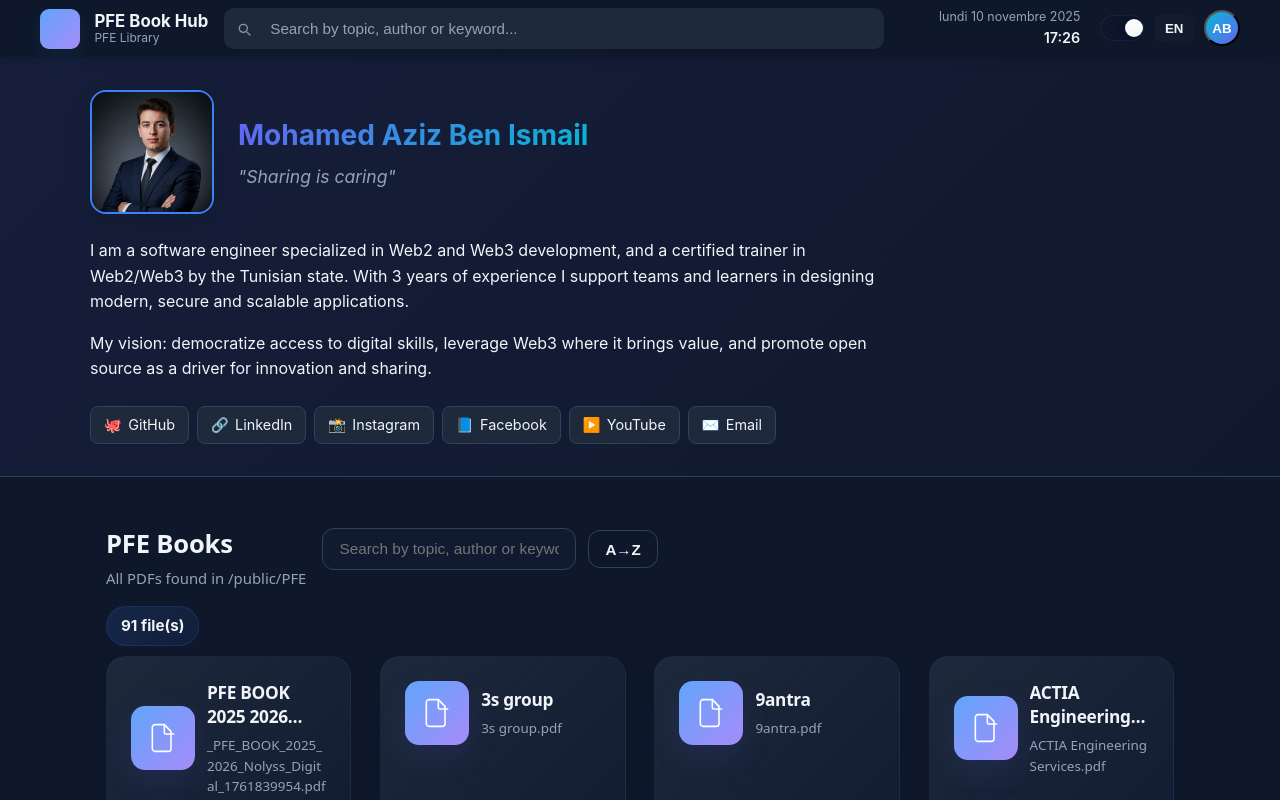
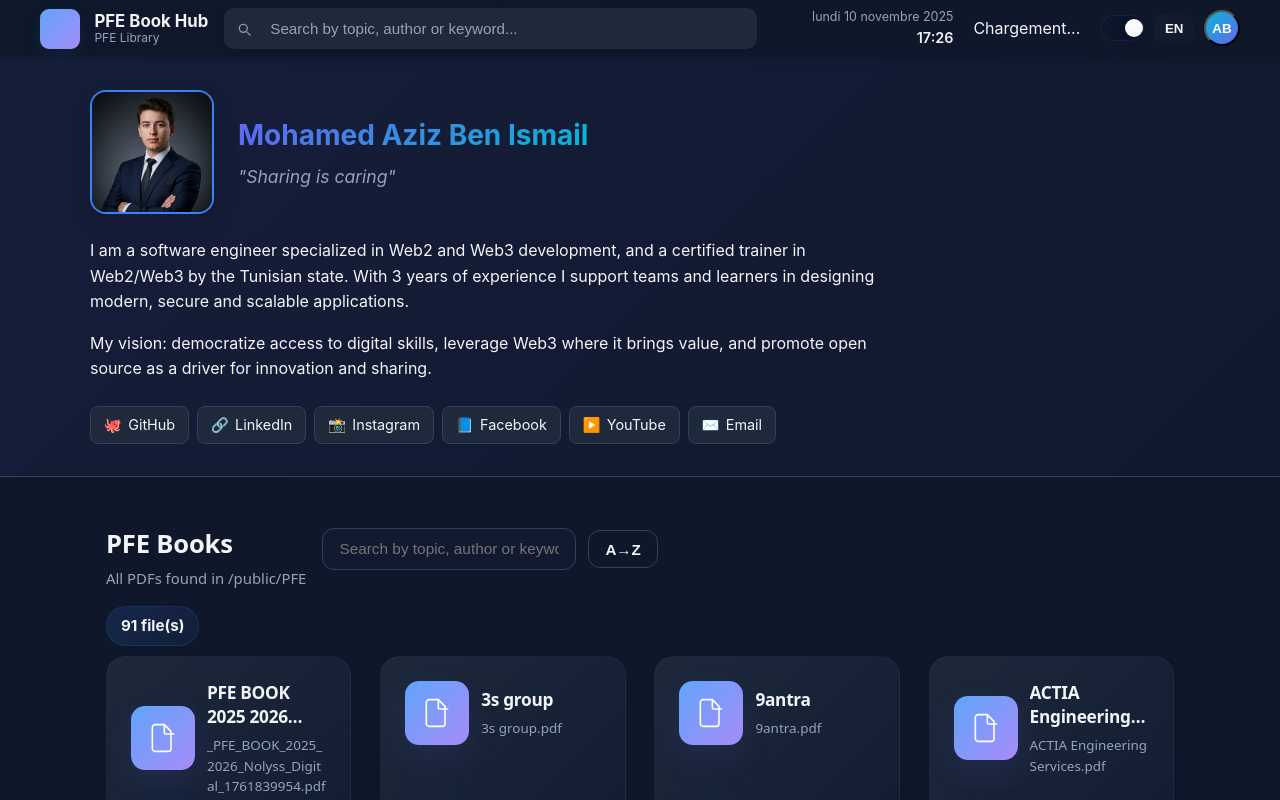
Before and after one commit to AzizBenIsmail/PFEBookHub, a React (Create React App) app: page /public/PFE in a window 1280 px wide. Shown: the top 800 px of the page. Built offline with nearby package versions, Linux system fonts and the light colour scheme; no server answers.

Commit message:
Revert "remove Weather"
This reverts commit 4207ee367fdadfb0a75b1fa56b750323c62f2b2a.

```diff
--- a/src/components/Navbar.jsx
+++ b/src/components/Navbar.jsx
@@ -1,4 +1,5 @@
 import React, { useState, useEffect, useRef } from 'react';
+import Weather from './Weather';
 import './Navbar.css';
 import { useTranslation } from 'react-i18next';
 
@@ -102,6 +103,9 @@ export default function Navbar({ theme, toggleTheme }) {
             <div className="ph-time">{formatTime(dateTime)}</div>
           </div>
 
+          <div className="ph-weather-wrap">
+            <Weather />
+          </div>
 
           <div className="ph-actions">
             <button className={`ph-theme-toggle ${theme === 'dark' ? 'is-dark' : 'is-light'}`} onClick={toggleTheme} aria-label="Basculer thème">
--- /dev/null
+++ b/src/components/Weather.jsx
@@ -0,0 +1,117 @@
+import React, { useState, useEffect, useCallback } from 'react';
+
+// Valeur par défaut hors du composant pour être stable entre rendus
+const DEFAULT_POSITION = { lat: 36.8065, lon: 10.1815 };
+
+export default function Weather() {
+  const [weather, setWeather] = useState(null);
+  const [loading, setLoading] = useState(true);
+  const [error, setError] = useState(null);
+
+  const API_KEY = process.env.REACT_APP_WEATHER_API_KEY || null;
+
+  // Position par défaut pour Tunis si la géolocalisation échoue
+
+  const fetchWeather = useCallback(async (position) => {
+    try {
+      setError(null);
+      setLoading(true);
+      const { lat, lon } = position;
+      if (!API_KEY) throw new Error('No API key provided for weather');
+
+      const response = await fetch(
+        `https://api.openweathermap.org/data/2.5/weather?lat=${lat}&lon=${lon}&units=metric&lang=fr&appid=${API_KEY}`
+      );
+      if (!response.ok) throw new Error('Erreur météo');
+      const data = await response.json();
+      setWeather({
+        temp: Math.round(data.main.temp),
+        description: data.weather[0].description,
+        icon: data.weather[0].icon
+      });
+    } catch (err) {
+      console.error('Erreur météo:', err);
+      setError(String(err?.message || err));
+      setWeather((w) => w || { temp: null, description: 'Indisponible', icon: '01d' });
+    } finally {
+      setLoading(false);
+    }
+  }, [API_KEY]);
+
+  useEffect(() => {
+    // If no API key is provided, show a development fallback or surface an error
+    if (!API_KEY) {
+      if (process.env.NODE_ENV === 'development') {
+        setWeather({ temp: 22, description: 'Dev - clé manquante', icon: '01d' });
+        setLoading(false);
+        return;
+      } else {
+        setError('No API key provided for weather');
+        setLoading(false);
+        return;
+      }
+    }
+    if (navigator.geolocation) {
+      navigator.geolocation.getCurrentPosition(
+        (position) => fetchWeather({ lat: position.coords.latitude, lon: position.coords.longitude }),
+        () => fetchWeather(DEFAULT_POSITION)
+      );
+    } else {
+  fetchWeather(DEFAULT_POSITION);
+    }
+
+    // Rafraîchir toutes les 30 minutes
+    const interval = setInterval(() => {
+      if (navigator.geolocation) {
+        navigator.geolocation.getCurrentPosition(
+          (position) => fetchWeather({ lat: position.coords.latitude, lon: position.coords.longitude }),
+          () => fetchWeather(DEFAULT_POSITION)
+        );
+      } else {
+        fetchWeather(DEFAULT_POSITION);
+      }
+    }, 30 * 60 * 1000);
+
+    return () => clearInterval(interval);
+  }, [fetchWeather, API_KEY]);
+
+  // Always render a small widget so navbar layout stays stable
+  if (loading) return <div className="ph-weather">Chargement...</div>;
+
+  const tempText = weather && typeof weather.temp === 'number' ? `${weather.temp}°C` : '—°C';
+  const desc = weather?.description || (error ? 'Erreur' : 'Indisponible');
+
+  return (
+    <div className="ph-weather" title={desc} aria-live="polite">
+      {weather?.icon ? (
+        <img
+          src={`https://openweathermap.org/img/wn/${weather.icon}.png`}
+          alt={desc}
+          width="30"
+          height="30"
+          onError={(e) => { e.currentTarget.style.display = 'none'; }}
+        />
+      ) : (
+        <span style={{display:'inline-block', width:30, height:30}} aria-hidden />
+      )}
+      <span style={{marginLeft:8}}>{tempText}</span>
+      {error && (
+        <button
+          onClick={() => {
+            setLoading(true);
+            setError(null);
+            // retry using default position
+            fetch(`https://api.openweathermap.org/data/2.5/weather?lat=${DEFAULT_POSITION.lat}&lon=${DEFAULT_POSITION.lon}&units=metric&lang=fr&appid=${API_KEY}`)
+              .then((r) => r.json())
+              .then((data) => setWeather({ temp: Math.round(data.main.temp), description: data.weather[0].description, icon: data.weather[0].icon }))
+              .catch((e) => setError(String(e?.message || e)))
+              .finally(() => setLoading(false));
+          }}
+          title="Réessayer la météo"
+          style={{marginLeft:8, background:'transparent', border:0, color:'var(--muted)', cursor:'pointer'}}
+          aria-label="Réessayer la météo"
+        >↻</button>
+      )}
+    </div>
+  );
+}
```
